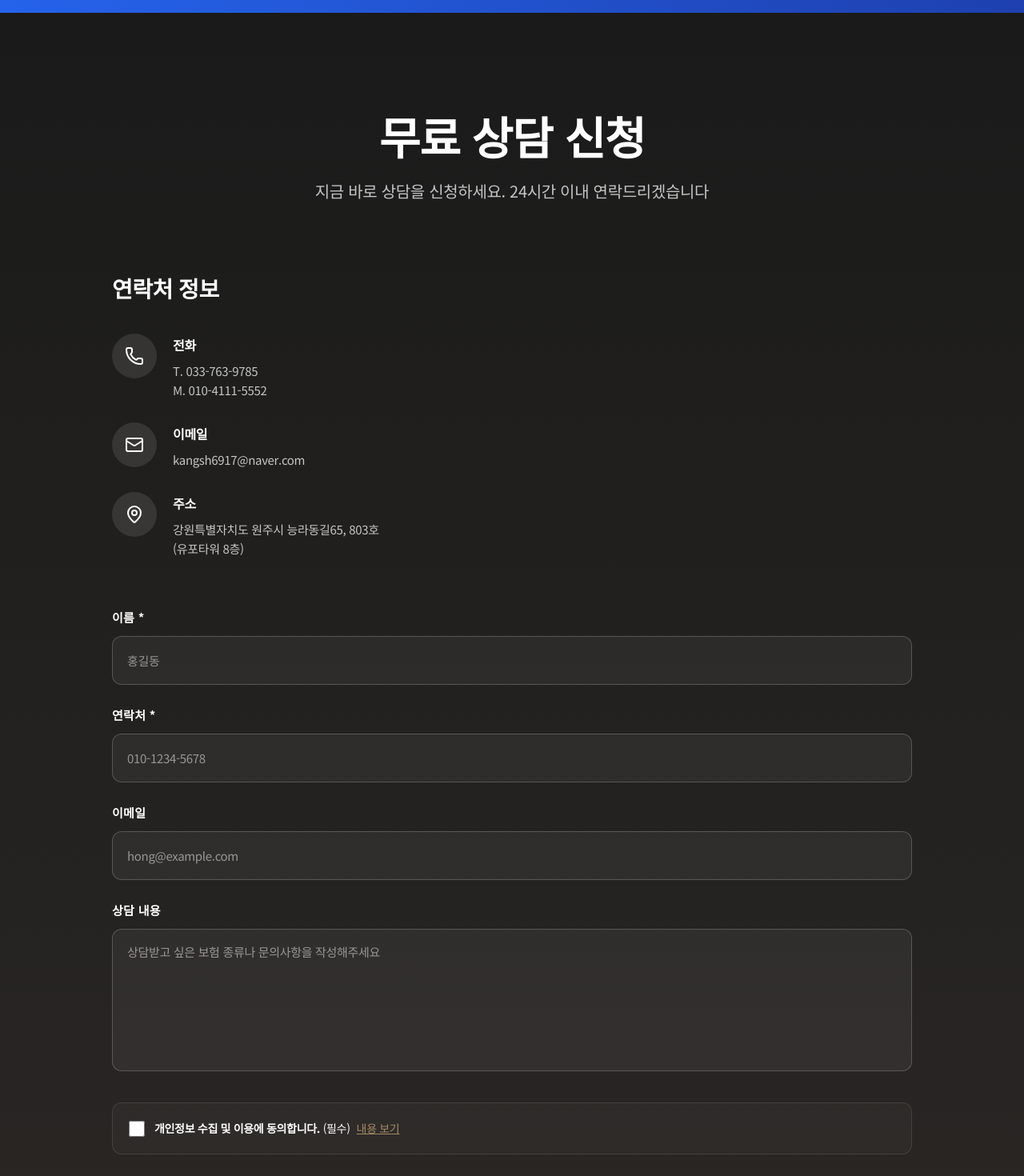
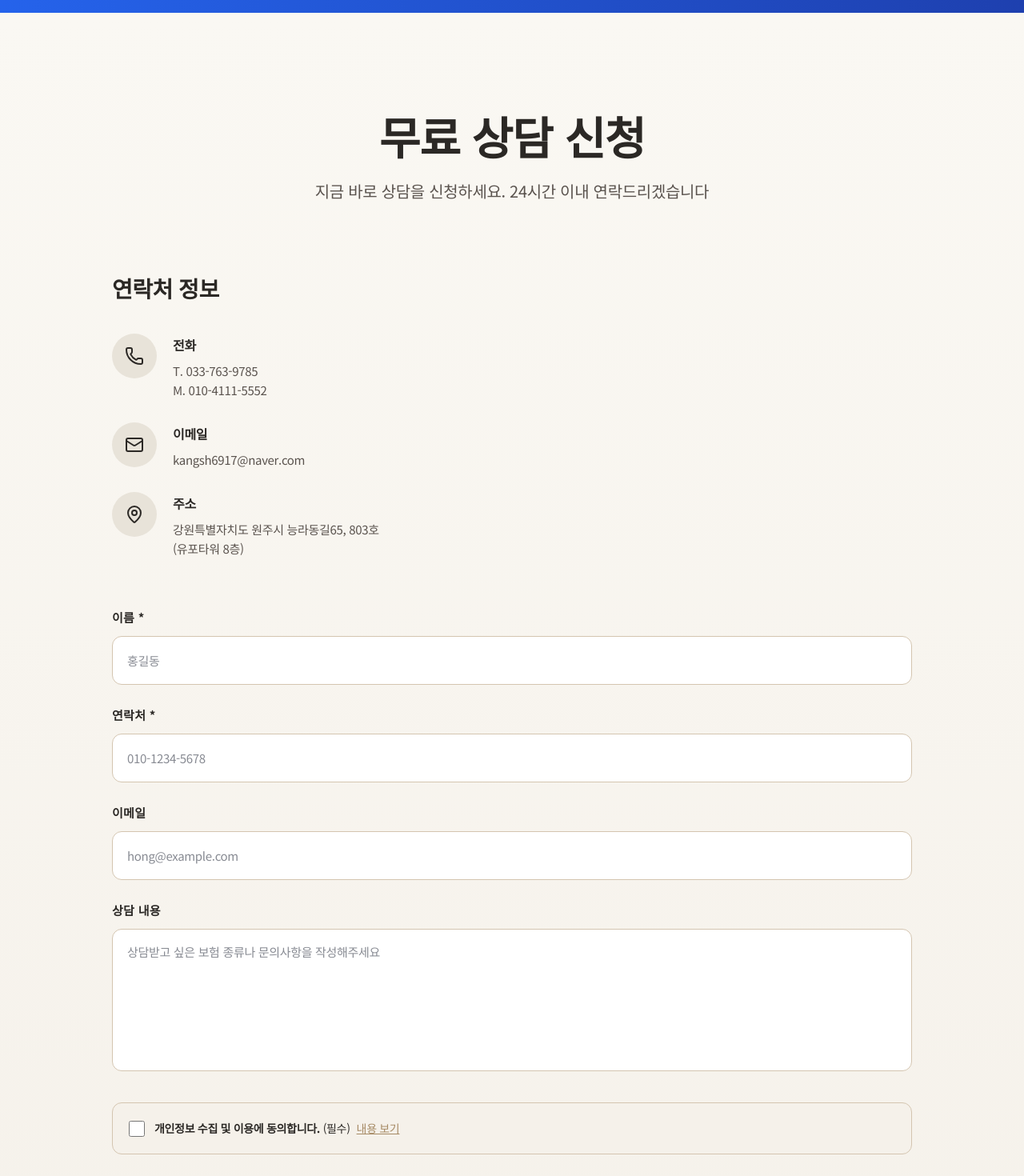
Before and after one commit to petersin136/kang-insurance, a Next.js app: page / in a window 1280 px wide. Shown: the part 6580-8050 px from the top of the page at 80% size. Built offline with nearby package versions, Linux system fonts and the light colour scheme; no server answers; the database is empty.

Commit message:
feat: ContactSection을 밝은 테마로 변경

```diff
--- a/components/sections/ContactSectionUpgraded.tsx
+++ b/components/sections/ContactSectionUpgraded.tsx
@@ -87,7 +87,7 @@ export default function ContactSectionUpgraded() {
       ref={ref}
       style={{
         padding: '120px 0',
-        background: 'linear-gradient(180deg, #1a1a1a 0%, #2b2825 100%)',
+        background: 'linear-gradient(180deg, #faf8f3 0%, #f5f1ea 100%)',
         width: '100%',
         overflow: 'hidden'
       }}
@@ -103,7 +103,7 @@ export default function ContactSectionUpgraded() {
           <h2 style={{
             fontSize: 'clamp(32px, 5vw, 56px)',
             fontWeight: '700',
-            color: '#ffffff',
+            color: '#2b2825',
             marginBottom: '20px',
             letterSpacing: '-1px',
             lineHeight: '1.2'
@@ -112,7 +112,7 @@ export default function ContactSectionUpgraded() {
           </h2>
           <p style={{
             fontSize: 'clamp(16px, 2.5vw, 20px)',
-            color: '#c5c5c5',
+            color: '#5a534e',
             lineHeight: '1.6'
           }}>
             {content.subtitle}
@@ -131,7 +131,7 @@ export default function ContactSectionUpgraded() {
               <h3 style={{
                 fontSize: '28px',
                 fontWeight: '700',
-                color: '#ffffff',
+                color: '#2b2825',
                 marginBottom: '32px',
                 letterSpacing: '-0.5px'
               }}>
@@ -142,19 +142,19 @@ export default function ContactSectionUpgraded() {
                   <div style={{
                     width: '56px',
                     height: '56px',
-                    background: 'rgba(255, 255, 255, 0.1)',
+                    background: '#e8e3d9',
                     borderRadius: '50%',
                     display: 'flex',
                     alignItems: 'center',
                     justifyContent: 'center',
                     flexShrink: 0
                   }}>
-                    <Phone style={{ width: '24px', height: '24px', color: '#ffffff' }} />
+                    <Phone style={{ width: '24px', height: '24px', color: '#2b2825' }} />
                   </div>
                   <div>
-                    <div style={{ fontWeight: '600', color: '#ffffff', fontSize: '16px', marginBottom: '6px' }}>전화</div>
-                    <div style={{ color: '#c5c5c5', fontSize: '15px', lineHeight: '1.6' }}>T. 033-763-9785</div>
-                    <div style={{ color: '#c5c5c5', fontSize: '15px', lineHeight: '1.6' }}>M. 010-4111-5552</div>
+                    <div style={{ fontWeight: '600', color: '#2b2825', fontSize: '16px', marginBottom: '6px' }}>전화</div>
+                    <div style={{ color: '#5a534e', fontSize: '15px', lineHeight: '1.6' }}>T. 033-763-9785</div>
+                    <div style={{ color: '#5a534e', fontSize: '15px', lineHeight: '1.6' }}>M. 010-4111-5552</div>
                   </div>
                 </div>
 
@@ -162,18 +162,18 @@ export default function ContactSectionUpgraded() {
                   <div style={{
                     width: '56px',
                     height: '56px',
-                    background: 'rgba(255, 255, 255, 0.1)',
+                    background: '#e8e3d9',
                     borderRadius: '50%',
                     display: 'flex',
                     alignItems: 'center',
                     justifyContent: 'center',
                     flexShrink: 0
                   }}>
-                    <Mail style={{ width: '24px', height: '24px', color: '#ffffff' }} />
+                    <Mail style={{ width: '24px', height: '24px', color: '#2b2825' }} />
                   </div>
                   <div>
-                    <div style={{ fontWeight: '600', color: '#ffffff', fontSize: '16px', marginBottom: '6px' }}>이메일</div>
-                    <div style={{ color: '#c5c5c5', fontSize: '15px', lineHeight: '1.6' }}>kangsh6917@naver.com</div>
+                    <div style={{ fontWeight: '600', color: '#2b2825', fontSize: '16px', marginBottom: '6px' }}>이메일</div>
+                    <div style={{ color: '#5a534e', fontSize: '15px', lineHeight: '1.6' }}>kangsh6917@naver.com</div>
                   </div>
                 </div>
 
@@ -181,18 +181,18 @@ export default function ContactSectionUpgraded() {
                   <div style={{
                     width: '56px',
                     height: '56px',
-                    background: 'rgba(255, 255, 255, 0.1)',
+                    background: '#e8e3d9',
                     borderRadius: '50%',
                     display: 'flex',
                     alignItems: 'center',
                     justifyContent: 'center',
                     flexShrink: 0
                   }}>
-                    <MapPin style={{ width: '24px', height: '24px', color: '#ffffff' }} />
+                    <MapPin style={{ width: '24px', height: '24px', color: '#2b2825' }} />
                   </div>
                   <div>
-                    <div style={{ fontWeight: '600', color: '#ffffff', fontSize: '16px', marginBottom: '6px' }}>주소</div>
-                    <div style={{ color: '#c5c5c5', fontSize: '15px', lineHeight: '1.6' }}>강원특별자치도 원주시 능라동길65, 803호<br />(유포타워 8층)</div>
+                    <div style={{ fontWeight: '600', color: '#2b2825', fontSize: '16px', marginBottom: '6px' }}>주소</div>
+                    <div style={{ color: '#5a534e', fontSize: '15px', lineHeight: '1.6' }}>강원특별자치도 원주시 능라동길65, 803호<br />(유포타워 8층)</div>
                   </div>
                 </div>
               </div>
@@ -212,7 +212,7 @@ export default function ContactSectionUpgraded() {
                 display: 'block',
                 fontSize: '15px',
                 fontWeight: '600',
-                color: '#ffffff',
+                color: '#2b2825',
                 marginBottom: '10px',
                 letterSpacing: '0.3px'
               }}>
@@ -226,22 +226,22 @@ export default function ContactSectionUpgraded() {
                 style={{
                   width: '100%',
                   padding: '16px 18px',
-                  background: 'rgba(255, 255, 255, 0.05)',
-                  border: '1px solid rgba(255, 255, 255, 0.2)',
+                  background: '#ffffff',
+                  border: '1px solid #d4c5b0',
                   borderRadius: '12px',
                   fontSize: '15px',
-                  color: '#ffffff',
+                  color: '#111827',
                   outline: 'none',
                   transition: 'all 0.3s ease'
                 }}
                 placeholder="홍길동"
                 onFocus={(e) => {
-                  e.target.style.borderColor = '#ffffff';
-                  e.target.style.background = 'rgba(255, 255, 255, 0.08)';
+                  e.target.style.borderColor = '#a68a64';
+                  e.target.style.boxShadow = '0 0 0 3px rgba(166, 138, 100, 0.1)';
                 }}
                 onBlur={(e) => {
-                  e.target.style.borderColor = 'rgba(255, 255, 255, 0.2)';
-                  e.target.style.background = 'rgba(255, 255, 255, 0.05)';
+                  e.target.style.borderColor = '#d4c5b0';
+                  e.target.style.boxShadow = 'none';
                 }}
               />
             </div>
@@ -251,7 +251,7 @@ export default function ContactSectionUpgraded() {
                 display: 'block',
                 fontSize: '15px',
                 fontWeight: '600',
-                color: '#ffffff',
+                color: '#2b2825',
                 marginBottom: '10px',
                 letterSpacing: '0.3px'
               }}>
@@ -265,22 +265,22 @@ export default function ContactSectionUpgraded() {
                 style={{
                   width: '100%',
                   padding: '16px 18px',
-                  background: 'rgba(255, 255, 255, 0.05)',
-                  border: '1px solid rgba(255, 255, 255, 0.2)',
+                  background: '#ffffff',
+                  border: '1px solid #d4c5b0',
                   borderRadius: '12px',
                   fontSize: '15px',
-                  color: '#ffffff',
+                  color: '#111827',
                   outline: 'none',
                   transition: 'all 0.3s ease'
                 }}
                 placeholder="010-1234-5678"
                 onFocus={(e) => {
-                  e.target.style.borderColor = '#ffffff';
-                  e.target.style.background = 'rgba(255, 255, 255, 0.08)';
+                  e.target.style.borderColor = '#a68a64';
+                  e.target.style.boxShadow = '0 0 0 3px rgba(166, 138, 100, 0.1)';
                 }}
                 onBlur={(e) => {
-                  e.target.style.borderColor = 'rgba(255, 255, 255, 0.2)';
-                  e.target.style.background = 'rgba(255, 255, 255, 0.05)';
+                  e.target.style.borderColor = '#d4c5b0';
+                  e.target.style.boxShadow = 'none';
                 }}
               />
             </div>
@@ -290,7 +290,7 @@ export default function ContactSectionUpgraded() {
                 display: 'block',
                 fontSize: '15px',
                 fontWeight: '600',
-                color: '#ffffff',
+                color: '#2b2825',
                 marginBottom: '10px',
                 letterSpacing: '0.3px'
               }}>
@@ -303,22 +303,22 @@ export default function ContactSectionUpgraded() {
                 style={{
                   width: '100%',
                   padding: '16px 18px',
-                  background: 'rgba(255, 255, 255, 0.05)',
-                  border: '1px solid rgba(255, 255, 255, 0.2)',
+                  background: '#ffffff',
+                  border: '1px solid #d4c5b0',
                   borderRadius: '12px',
                   fontSize: '15px',
-                  color: '#ffffff',
+                  color: '#111827',
                   outline: 'none',
                   transition: 'all 0.3s ease'
                 }}
                 placeholder="hong@example.com"
                 onFocus={(e) => {
-                  e.target.style.borderColor = '#ffffff';
-                  e.target.style.background = 'rgba(255, 255, 255, 0.08)';
+                  e.target.style.borderColor = '#a68a64';
+                  e.target.style.boxShadow = '0 0 0 3px rgba(166, 138, 100, 0.1)';
                 }}
                 onBlur={(e) => {
-                  e.target.style.borderColor = 'rgba(255, 255, 255, 0.2)';
-                  e.target.style.background = 'rgba(255, 255, 255, 0.05)';
+                  e.target.style.borderColor = '#d4c5b0';
+                  e.target.style.boxShadow = 'none';
                 }}
               />
             </div>
@@ -328,7 +328,7 @@ export default function ContactSectionUpgraded() {
                 display: 'block',
                 fontSize: '15px',
                 fontWeight: '600',
-                color: '#ffffff',
+                color: '#2b2825',
                 marginBottom: '10px',
                 letterSpacing: '0.3px'
               }}>
@@ -341,32 +341,33 @@ export default function ContactSectionUpgraded() {
                 style={{
                   width: '100%',
                   padding: '16px 18px',
-                  background: 'rgba(255, 255, 255, 0.05)',
-                  border: '1px solid rgba(255, 255, 255, 0.2)',
+                  background: '#ffffff',
+                  border: '1px solid #d4c5b0',
                   borderRadius: '12px',
                   fontSize: '15px',
-                  color: '#ffffff',
+                  color: '#111827',
                   outline: 'none',
                   resize: 'none',
                   lineHeight: '1.6',
-                  transition: 'all 0.3s ease'
+                  transition: 'all 0.3s ease',
+                  fontFamily: 'inherit'
                 }}
                 placeholder="상담받고 싶은 보험 종류나 문의사항을 작성해주세요"
                 onFocus={(e) => {
-                  e.target.style.borderColor = '#ffffff';
-                  e.target.style.background = 'rgba(255, 255, 255, 0.08)';
+                  e.target.style.borderColor = '#a68a64';
+                  e.target.style.boxShadow = '0 0 0 3px rgba(166, 138, 100, 0.1)';
                 }}
                 onBlur={(e) => {
-                  e.target.style.borderColor = 'rgba(255, 255, 255, 0.2)';
-                  e.target.style.background = 'rgba(255, 255, 255, 0.05)';
+                  e.target.style.borderColor = '#d4c5b0';
+                  e.target.style.boxShadow = 'none';
                 }}
               />
             </div>
 
             {/* 개인정보 동의 */}
             <div style={{
-              background: 'rgba(255, 255, 255, 0.03)',
-              border: '1px solid rgba(255, 255, 255, 0.1)',
+              background: '#f5f1ea',
+              border: '1px solid #d4c5b0',
               borderRadius: '12px',
               padding: '20px',
               marginTop: '8px'
@@ -391,7 +392,7 @@ export default function ContactSectionUpgraded() {
                 />
                 <span style={{
                   fontSize: '14px',
-                  color: '#ffffff',
+                  color: '#2b2825',
                   lineHeight: '1.6',
                   flex: 1
                 }}>
@@ -419,21 +420,21 @@ export default function ContactSectionUpgraded() {
                 <div style={{
                   marginTop: '16px',
                   padding: '20px',
-                  background: 'rgba(255, 255, 255, 0.05)',
+                  background: '#ffffff',
                   borderRadius: '8px',
                   fontSize: '13px',
-                  color: '#c5c5c5',
+                  color: '#5a534e',
                   lineHeight: '1.9',
                   maxHeight: '400px',
                   overflowY: 'auto',
-                  border: '1px solid rgba(255, 255, 255, 0.1)'
+                  border: '1px solid #d4c5b0'
                 }}>
-                  <p style={{ marginBottom: '16px', fontWeight: '700', color: '#ffffff', fontSize: '15px', borderBottom: '1px solid rgba(255, 255, 255, 0.2)', paddingBottom: '12px' }}>
+                  <p style={{ marginBottom: '16px', fontWeight: '700', color: '#2b2825', fontSize: '15px', borderBottom: '1px solid #d4c5b0', paddingBottom: '12px' }}>
                     개인정보 수집 및 이용에 대한 안내
                   </p>
 
                   <div style={{ marginBottom: '16px' }}>
-                    <p style={{ marginBottom: '8px', fontWeight: '600', color: '#ffffff' }}>1. 개인정보의 수집 및 이용 목적</p>
+                    <p style={{ marginBottom: '8px', fontWeight: '600', color: '#2b2825' }}>1. 개인정보의 수집 및 이용 목적</p>
                     <p style={{ marginBottom: '4px', paddingLeft: '12px' }}>• 보험 상담 및 컨설팅 서비스 제공</p>
                     <p style={{ marginBottom: '4px', paddingLeft: '12px' }}>• 보험 상품 안내 및 가입 권유</p>
                     <p style={{ marginBottom: '4px', paddingLeft: '12px' }}>• 고객 문의사항 처리 및 민원 해결</p>
@@ -442,7 +443,7 @@ export default function ContactSectionUpgraded() {
                   </div>
 
                   <div style={{ marginBottom: '16px' }}>
-                    <p style={{ marginBottom: '8px', fontWeight: '600', color: '#ffffff' }}>2. 수집하는 개인정보 항목</p>
+                    <p style={{ marginBottom: '8px', fontWeight: '600', color: '#2b2825' }}>2. 수집하는 개인정보 항목</p>
                     <p style={{ marginBottom: '4px', paddingLeft: '12px' }}>• <strong>필수항목:</strong> 성명, 휴대전화번호, 이메일 주소, 상담 내용</p>
                     <p style={{ marginBottom: '4px', paddingLeft: '12px' }}>• <strong>자동수집:</strong> IP 주소, 쿠키, 접속 로그, 방문 일시</p>
                     <p style={{ paddingLeft: '12px', fontSize: '12px', color: '#999' }}>
@@ -451,14 +452,14 @@ export default function ContactSectionUpgraded() {
                   </div>
 
                   <div style={{ marginBottom: '16px' }}>
-                    <p style={{ marginBottom: '8px', fontWeight: '600', color: '#ffffff' }}>3. 개인정보의 보유 및 이용기간</p>
+                    <p style={{ marginBottom: '8px', fontWeight: '600', color: '#2b2825' }}>3. 개인정보의 보유 및 이용기간</p>
                     <p style={{ marginBottom: '4px', paddingLeft: '12px' }}>• 상담 신청 시로부터 <strong>3년</strong> (금융 관련 법령에 따른 최소 보존기간)</p>
                     <p style={{ marginBottom: '4px', paddingLeft: '12px' }}>• 보험계약 체결 시: 계약 종료 후 5년 (상법, 전자금융거래법)</p>
                     <p style={{ paddingLeft: '12px' }}>• 동의 철회 요청 시 지체없이 파기 (단, 법령에 따라 보존이 필요한 경우 예외)</p>
                   </div>
 
                   <div style={{ marginBottom: '16px' }}>
-                    <p style={{ marginBottom: '8px', fontWeight: '600', color: '#ffffff' }}>4. 개인정보의 제3자 제공</p>
+                    <p style={{ marginBottom: '8px', fontWeight: '600', color: '#2b2825' }}>4. 개인정보의 제3자 제공</p>
                     <p style={{ marginBottom: '4px', paddingLeft: '12px' }}>• 원칙적으로 고객의 개인정보를 제3자에게 제공하지 않습니다.</p>
                     <p style={{ marginBottom: '4px', paddingLeft: '12px' }}>• 다만, 보험계약 체결을 위해 <strong>보험회사</strong>에 필요 최소한의 정보를 제공할 수 있으며, 이 경우 사전에 별도 동의를 받습니다.</p>
                     <p style={{ paddingLeft: '12px', fontSize: '12px', color: '#999' }}>
@@ -467,13 +468,13 @@ export default function ContactSectionUpgraded() {
                   </div>
 
                   <div style={{ marginBottom: '16px' }}>
-                    <p style={{ marginBottom: '8px', fontWeight: '600', color: '#ffffff' }}>5. 개인정보 처리위탁</p>
+                    <p style={{ marginBottom: '8px', fontWeight: '600', color: '#2b2825' }}>5. 개인정보 처리위탁</p>
                     <p style={{ marginBottom: '4px', paddingLeft: '12px' }}>• 업무 효율화를 위해 개인정보 처리업무를 외부에 위탁할 수 있습니다.</p>
                     <p style={{ paddingLeft: '12px' }}>• 위탁 시 개인정보보호 관련 법규 준수를 위해 위탁계약서 등을 통해 엄격히 관리합니다.</p>
                   </div>
 
                   <div style={{ marginBottom: '16px' }}>
-                    <p style={{ marginBottom: '8px', fontWeight: '600', color: '#ffffff' }}>6. 정보주체의 권리·의무 및 행사방법</p>
+                    <p style={{ marginBottom: '8px', fontWeight: '600', color: '#2b2825' }}>6. 정보주체의 권리·의무 및 행사방법</p>
                     <p style={{ marginBottom: '4px', paddingLeft: '12px' }}>귀하는 개인정보 주체로서 다음과 같은 권리를 행사할 수 있습니다:</p>
                     <p style={{ marginBottom: '4px', paddingLeft: '12px' }}>• 개인정보 열람, 정정, 삭제 요구</p>
                     <p style={{ marginBottom: '4px', paddingLeft: '12px' }}>• 개인정보 처리정지 요구</p>
@@ -484,27 +485,27 @@ export default function ContactSectionUpgraded() {
                   </div>
 
                   <div style={{ marginBottom: '16px' }}>
-                    <p style={{ marginBottom: '8px', fontWeight: '600', color: '#ffffff' }}>7. 개인정보의 파기 절차 및 방법</p>
+                    <p style={{ marginBottom: '8px', fontWeight: '600', color: '#2b2825' }}>7. 개인정보의 파기 절차 및 방법</p>
                     <p style={{ marginBottom: '4px', paddingLeft: '12px' }}>• <strong>파기절차:</strong> 보유기간 경과 시 내부 방침에 따라 지체없이 파기</p>
                     <p style={{ marginBottom: '4px', paddingLeft: '12px' }}>• <strong>파기방법:</strong> 전자적 파일은 복구 불가능하도록 영구 삭제, 종이 문서는 분쇄 또는 소각</p>
                   </div>
 
                   <div style={{ marginBottom: '16px' }}>
-                    <p style={{ marginBottom: '8px', fontWeight: '600', color: '#ffffff' }}>8. 개인정보 보호책임자</p>
+                    <p style={{ marginBottom: '8px', fontWeight: '600', color: '#2b2825' }}>8. 개인정보 보호책임자</p>
                     <p style={{ marginBottom: '4px', paddingLeft: '12px' }}>• 성명: 강성현</p>
                     <p style={{ marginBottom: '4px', paddingLeft: '12px' }}>• 연락처: 010-4111-5552</p>
                     <p style={{ paddingLeft: '12px' }}>• 이메일: kangsh6917@naver.com</p>
                   </div>
 
                   <div style={{ marginBottom: '16px' }}>
-                    <p style={{ marginBottom: '8px', fontWeight: '600', color: '#ffffff' }}>9. 개인정보의 안전성 확보조치</p>
+                    <p style={{ marginBottom: '8px', fontWeight: '600', color: '#2b2825' }}>9. 개인정보의 안전성 확보조치</p>
                     <p style={{ marginBottom: '4px', paddingLeft: '12px' }}>• 개인정보 암호화 및 접근권한 관리</p>
                     <p style={{ marginBottom: '4px', paddingLeft: '12px' }}>• 해킹 등에 대비한 기술적 대책</p>
                     <p style={{ paddingLeft: '12px' }}>• 개인정보 취급 직원의 최소화 및 교육</p>
                   </div>
 
                   <div style={{ marginBottom: '16px' }}>
-                    <p style={{ marginBottom: '8px', fontWeight: '600', color: '#ffffff' }}>10. 동의 거부권 및 불이익</p>
+                    <p style={{ marginBottom: '8px', fontWeight: '600', color: '#2b2825' }}>10. 동의 거부권 및 불이익</p>
                     <p style={{ marginBottom: '4px', paddingLeft: '12px' }}>• 귀하는 개인정보 수집·이용에 대한 동의를 거부할 권리가 있습니다.</p>
                     <p style={{ paddingLeft: '12px' }}>• 다만, 필수항목 동의를 거부하실 경우 보험 상담 및 계약 체결이 제한될 수 있습니다.</p>
                   </div>
@@ -512,9 +513,9 @@ export default function ContactSectionUpgraded() {
                   <div style={{
                     marginTop: '20px',
                     paddingTop: '16px',
-                    borderTop: '1px solid rgba(255, 255, 255, 0.2)',
+                    borderTop: '1px solid #d4c5b0',
                     fontSize: '12px',
-                    color: '#999'
+                    color: '#6b7280'
                   }}>
                     <p style={{ marginBottom: '4px' }}>본 동의는 상담 신청일로부터 효력이 발생하며, 동의 이후에라도 언제든지 철회 가능합니다.</p>
                     <p>개인정보보호법, 신용정보의 이용 및 보호에 관한 법률, 금융실명거래 및 비밀보장에 관한 법률 등 관련 법령에 따라 처리됩니다.</p>
@@ -559,7 +560,7 @@ export default function ContactSectionUpgraded() {
 
             <p style={{
               fontSize: '14px',
-              color: '#c5c5c5',
+              color: '#5a534e',
               textAlign: 'center',
               lineHeight: '1.5',
               marginTop: '12px'
@@ -578,10 +579,10 @@ export default function ContactSectionUpgraded() {
               alignItems: 'center',
               gap: '8px',
               padding: '12px 24px',
-              background: 'rgba(255, 255, 255, 0.1)',
-              border: '1px solid rgba(255, 255, 255, 0.2)',
+              background: '#e8e3d9',
+              border: '1px solid #d4c5b0',
               borderRadius: '8px',
-              color: '#ffffff',
+              color: '#2b2825',
               fontSize: '14px',
               fontWeight: '500',
               textDecoration: 'none',
@@ -589,12 +590,12 @@ export default function ContactSectionUpgraded() {
               cursor: 'pointer'
             }}
             onMouseEnter={(e) => {
-              e.currentTarget.style.background = 'rgba(255, 255, 255, 0.2)';
-              e.currentTarget.style.borderColor = 'rgba(255, 255, 255, 0.4)';
+              e.currentTarget.style.background = '#d4c5b0';
+              e.currentTarget.style.borderColor = '#a68a64';
             }}
             onMouseLeave={(e) => {
-              e.currentTarget.style.background = 'rgba(255, 255, 255, 0.1)';
-              e.currentTarget.style.borderColor = 'rgba(255, 255, 255, 0.2)';
+              e.currentTarget.style.background = '#e8e3d9';
+              e.currentTarget.style.borderColor = '#d4c5b0';
             }}
           >
             <svg width="16" height="16" viewBox="0 0 24 24" fill="none" stroke="currentColor" strokeWidth="2" strokeLinecap="round" strokeLinejoin="round">
```
